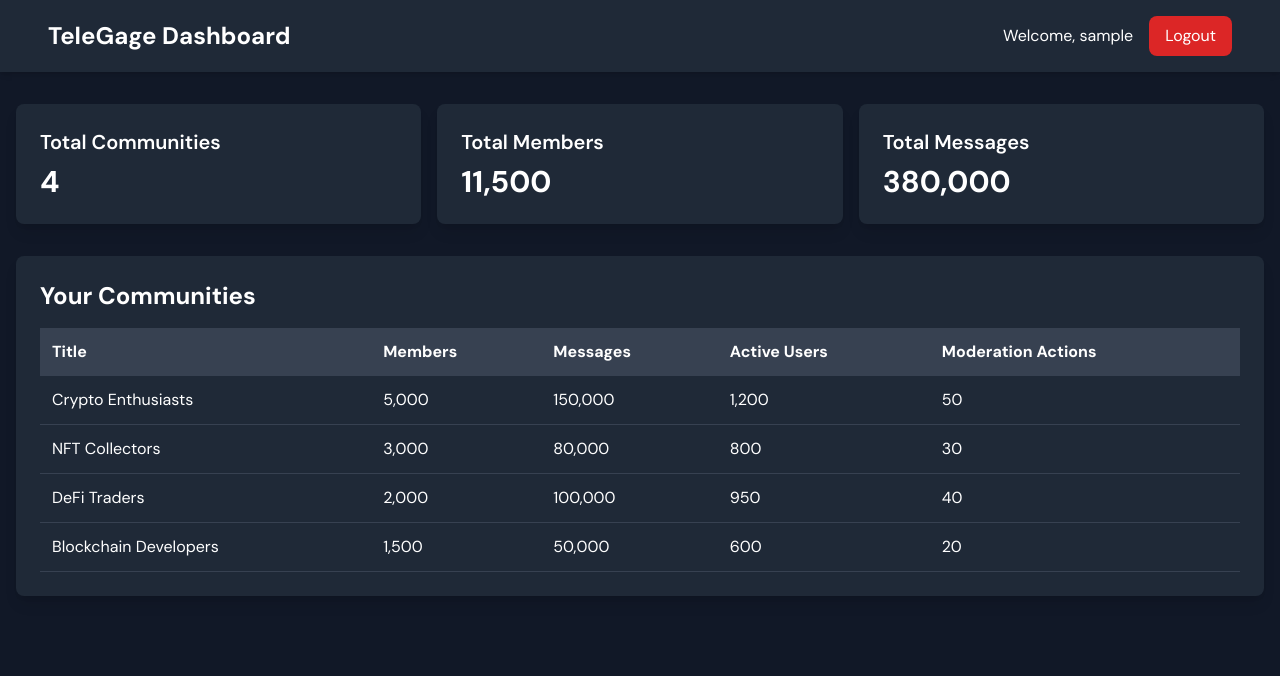
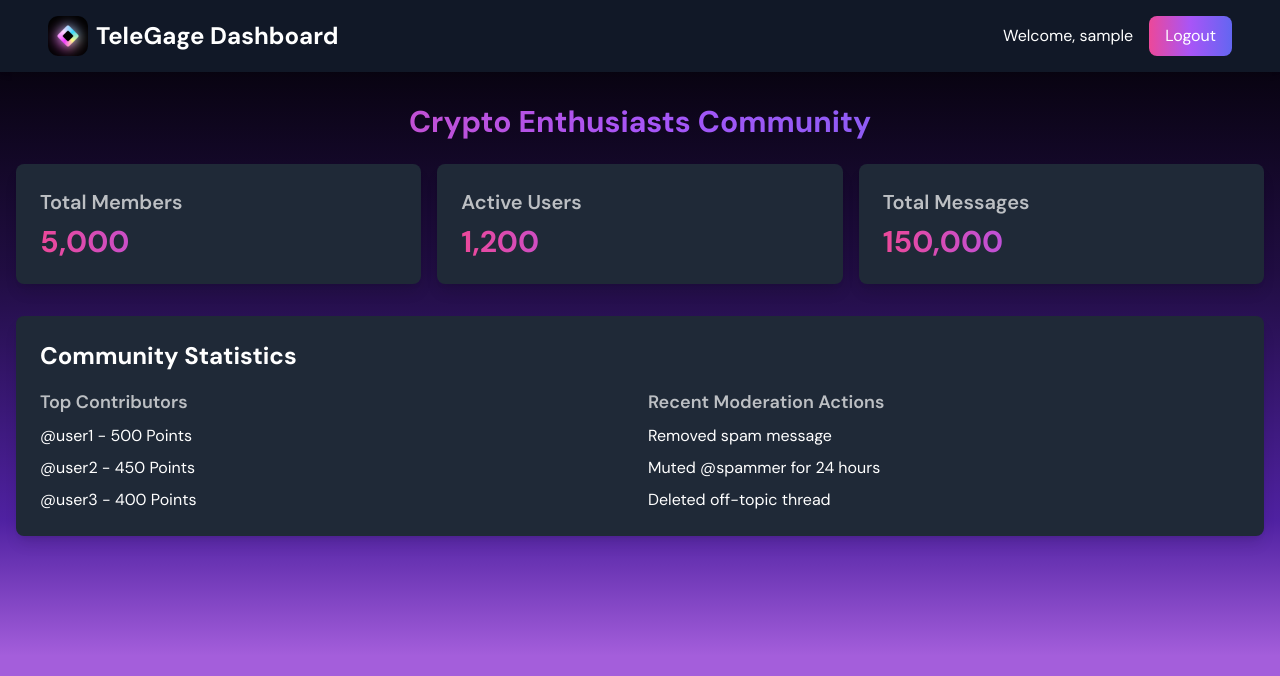
Before and after one commit to PawanAK/TeleGage_LandingPage, a Next.js app: page /dashboard in a window 1280 px wide. Shown: the top 676 px of the page. Built offline with nearby package versions, Linux system fonts and the light colour scheme; sample sign-in values are in the browser's storage.

Commit message:
update dash

```diff
--- a/src/app/dashboard/page.tsx
+++ b/src/app/dashboard/page.tsx
@@ -1,22 +1,49 @@
 "use client";
 import { useState, useEffect } from 'react';
-import { Communities } from '@/components/Communities';
 import { useRouter } from 'next/navigation';
+import Image from 'next/image';
+import logoImg from '../../assets/images/logosaas.png';
 
 const DashboardSummary = () => {
   return (
     <div className="grid grid-cols-1 md:grid-cols-3 gap-4 mb-8">
       <div className="bg-gray-800 p-6 rounded-lg shadow-lg">
-        <h3 className="text-xl font-semibold mb-2">Total Communities</h3>
-        <p className="text-3xl font-bold">4</p>
+        <h3 className="text-xl font-semibold mb-2 text-white/70">Total Members</h3>
+        <p className="text-3xl font-bold bg-gradient-to-r from-pink-500 via-purple-500 to-indigo-500 text-transparent bg-clip-text">5,000</p>
       </div>
       <div className="bg-gray-800 p-6 rounded-lg shadow-lg">
-        <h3 className="text-xl font-semibold mb-2">Total Members</h3>
-        <p className="text-3xl font-bold">11,500</p>
+        <h3 className="text-xl font-semibold mb-2 text-white/70">Active Users</h3>
+        <p className="text-3xl font-bold bg-gradient-to-r from-pink-500 via-purple-500 to-indigo-500 text-transparent bg-clip-text">1,200</p>
       </div>
       <div className="bg-gray-800 p-6 rounded-lg shadow-lg">
-        <h3 className="text-xl font-semibold mb-2">Total Messages</h3>
-        <p className="text-3xl font-bold">380,000</p>
+        <h3 className="text-xl font-semibold mb-2 text-white/70">Total Messages</h3>
+        <p className="text-3xl font-bold bg-gradient-to-r from-pink-500 via-purple-500 to-indigo-500 text-transparent bg-clip-text">150,000</p>
+      </div>
+    </div>
+  );
+};
+
+const CommunityStats = () => {
+  return (
+    <div className="bg-gray-800 p-6 rounded-lg shadow-lg">
+      <h2 className="text-2xl font-bold mb-4 text-white">Community Statistics</h2>
+      <div className="grid grid-cols-2 gap-4">
+        <div>
+          <h3 className="text-lg font-semibold mb-2 text-white/70">Top Contributors</h3>
+          <ul className="space-y-2">
+            <li className="text-white">@user1 - 500 Points</li>
+            <li className="text-white">@user2 - 450 Points</li>
+            <li className="text-white">@user3 - 400 Points</li>
+          </ul>
+        </div>
+        <div>
+          <h3 className="text-lg font-semibold mb-2 text-white/70">Recent Moderation Actions</h3>
+          <ul className="space-y-2">
+            <li className="text-white">Removed spam message</li>
+            <li className="text-white">Muted @spammer for 24 hours</li>
+            <li className="text-white">Deleted off-topic thread</li>
+          </ul>
+        </div>
       </div>
     </div>
   );
@@ -36,10 +63,13 @@ export default function DashboardPage() {
   }, [router]);
 
   return (
-    <div className="bg-gray-900 text-white min-h-screen">
-      <header className="bg-gray-800 p-4 shadow-md">
+    <div className="bg-black text-white min-h-screen bg-[linear-gradient(to_bottom,#000,#200D42_34%,#4F21A1_65%,#A45EDB_82%)]">
+      <header className="bg-gray-900 p-4 shadow-md">
         <div className="container mx-auto flex justify-between items-center">
-          <h1 className="text-2xl font-bold">TeleGage Dashboard</h1>
+          <div className="flex items-center">
+            <Image src={logoImg} alt="TeleGage Logo" width={40} height={40} />
+            <h1 className="text-2xl font-bold ml-2">TeleGage Dashboard</h1>
+          </div>
           <div>
             <span className="mr-4">Welcome, {username}</span>
             <button
@@ -47,7 +77,7 @@ export default function DashboardPage() {
                 localStorage.removeItem('user');
                 router.push('/auth');
               }}
-              className="bg-red-600 text-white py-2 px-4 rounded-lg hover:bg-red-700 transition duration-300"
+              className="bg-gradient-to-r from-pink-500 via-purple-500 to-indigo-500 text-white py-2 px-4 rounded-lg hover:opacity-90 transition duration-300"
             >
               Logout
             </button>
@@ -55,8 +85,9 @@ export default function DashboardPage() {
         </div>
       </header>
       <main className="container mx-auto mt-8 px-4">
+        <h2 className="text-3xl font-bold mb-6 text-center bg-gradient-to-r from-pink-500 via-purple-500 to-indigo-500 text-transparent bg-clip-text">Crypto Enthusiasts Community</h2>
         <DashboardSummary />
-        <Communities />
+        <CommunityStats />
       </main>
     </div>
   );
--- a/src/components/Communities.tsx
+++ b/src/components/Communities.tsx
@@ -6,45 +6,45 @@ interface Community {
   title: string;
   memberCount: number;
   messageCount: number;
-  activeUsers: number;
+}
   moderationActions: number;
+export const Communities = () => {
+  const [communities, setCommunities] = useState<Community[]>([]);
+export const Communities = () => {
+  useEffect(() => {
+    const fetchCommunities = async () => {
+      try {
+        const response = await axios.get('http://localhost:3001/api/communities');
+        setCommunities(response.data);
+      } catch (error) {
+        console.error('Failed to fetch communities:', error);
       }
-
-export const Communities = () => {
-  const [communities, setCommunities] = useState<Community[]>([
-    { id: '1', title: 'Crypto Enthusiasts', memberCount: 5000, messageCount: 150000, activeUsers: 1200, moderationActions: 50 },
-    { id: '2', title: 'NFT Collectors', memberCount: 3000, messageCount: 80000, activeUsers: 800, moderationActions: 30 },
-    { id: '3', title: 'DeFi Traders', memberCount: 2000, messageCount: 100000, activeUsers: 950, moderationActions: 40 },
-    { id: '4', title: 'Blockchain Developers', memberCount: 1500, messageCount: 50000, activeUsers: 600, moderationActions: 20 },
-  ]);
-
+    };
+      <h2 className="text-2xl font-bold mb-4">Your Communities</h2>
+    fetchCommunities();
+  }, []);
+          <thead>
   return (
-    <div className="bg-gray-800 p-6 rounded-lg shadow-lg">
-      <h2 className="text-2xl font-bold mb-4">Your Communities</h2>
-      <div className="overflow-x-auto">
-        <table className="w-full text-left">
+    <div>
+      <h2>Your Communities</h2>
+      <table>
         <thead>
-            <tr className="bg-gray-700">
-              <th className="p-3">Title</th>
-              <th className="p-3">Members</th>
-              <th className="p-3">Messages</th>
-              <th className="p-3">Active Users</th>
-              <th className="p-3">Moderation Actions</th>
+          <tr>
+            <th>Title</th>
+            <th>Members</th>
+            <th>Messages</th>
           </tr>
         </thead>
         <tbody>
           {communities.map((community) => (
-              <tr key={community.id} className="border-b border-gray-700">
-                <td className="p-3">{community.title}</td>
-                <td className="p-3">{community.memberCount.toLocaleString()}</td>
-                <td className="p-3">{community.messageCount.toLocaleString()}</td>
-                <td className="p-3">{community.activeUsers.toLocaleString()}</td>
-                <td className="p-3">{community.moderationActions}</td>
+            <tr key={community.id}>
+              <td>{community.title}</td>
+              <td>{community.memberCount}</td>
+              <td>{community.messageCount}</td>
             </tr>
           ))}
         </tbody>
       </table>
     </div>
-    </div>
   );
 };
```
Lines whose indentation alone changed are shown as unchanged.
